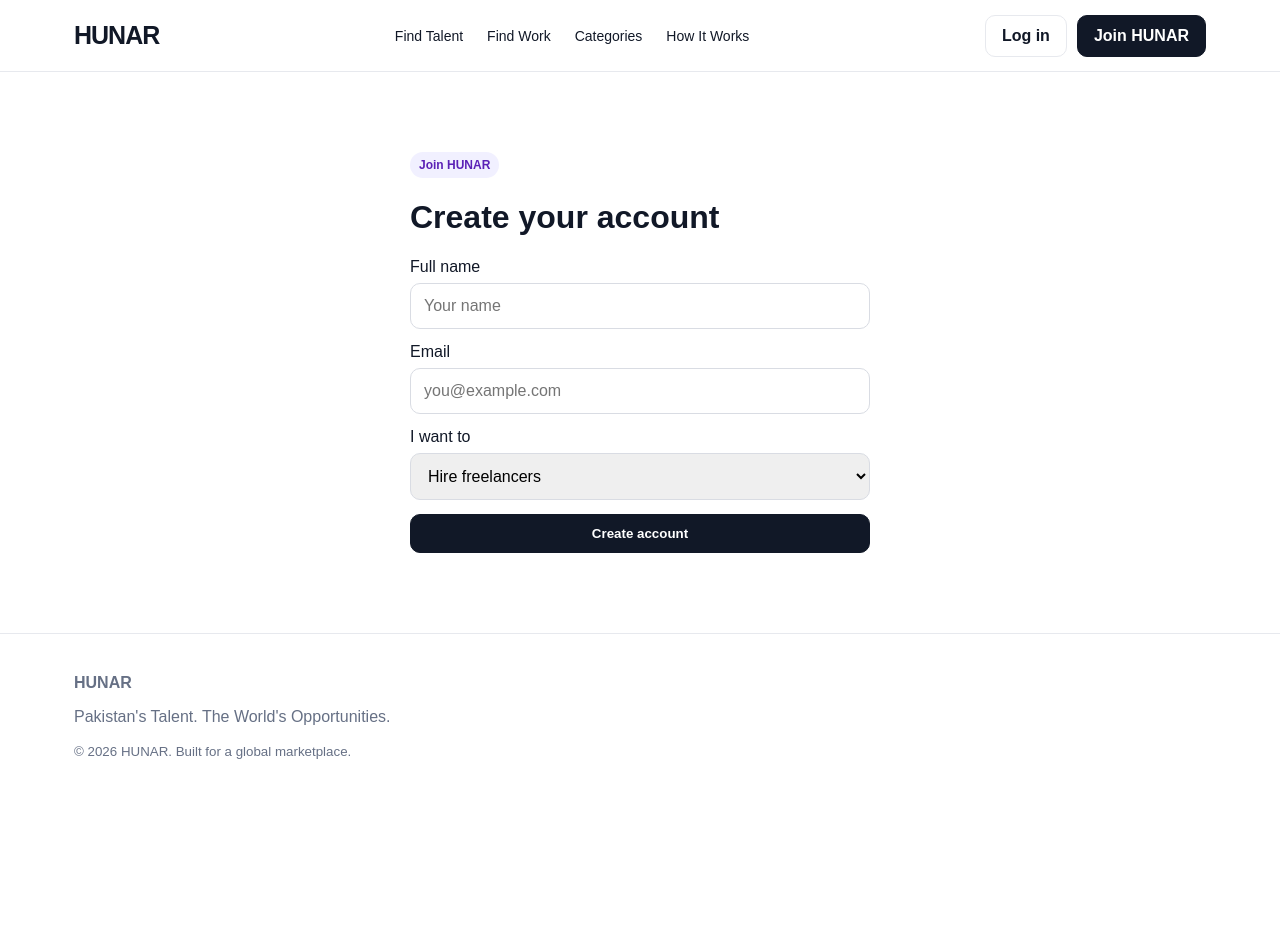
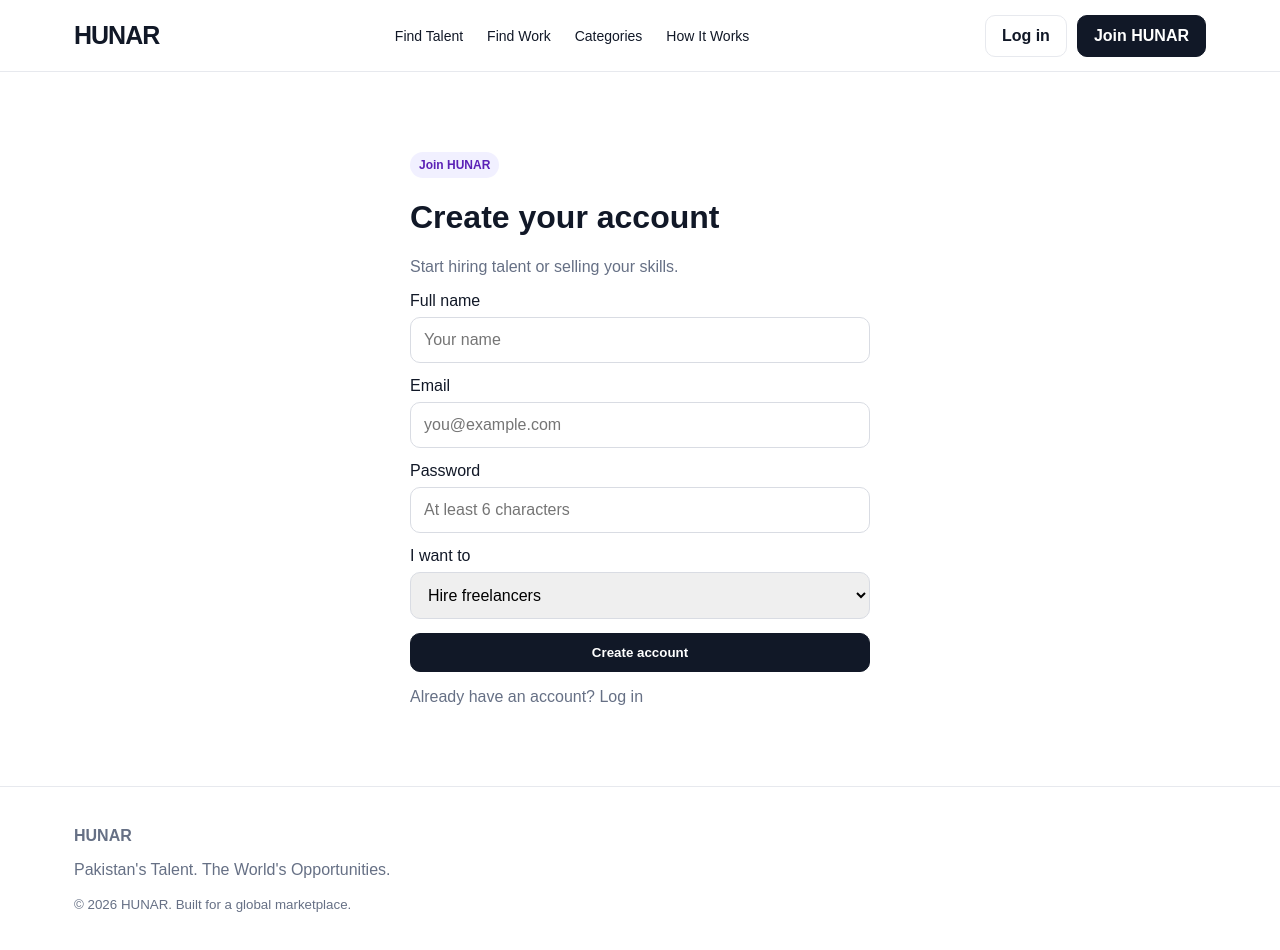
Before and after one commit to haroonkhan89041-netizen/hunar-marketplace, a Next.js app: page /signup in a window 1280 px wide. Shown: the top 950 px of the page. Before the commit the page ends 800 px from the top, so only its background shows below. Built offline with nearby package versions, Linux system fonts and the light colour scheme; no server answers.

Commit message:
Make signup functional with Supabase Auth

```diff
--- a/app/signup/page.tsx
+++ b/app/signup/page.tsx
@@ -1 +1,43 @@
-export default function Signup(){return <main className="auth"><span className="pill">Join HUNAR</span><h1>Create your account</h1><div className="field"><label>Full name</label><input placeholder="Your name"/></div><div className="field"><label>Email</label><input type="email" placeholder="you@example.com"/></div><div className="field"><label>I want to</label><select><option>Hire freelancers</option><option>Work as a freelancer</option></select></div><button className="btn primary" style={{width:'100%'}}>Create account</button></main>}
+'use client'
+
+import { FormEvent, useState } from 'react'
+import { useRouter } from 'next/navigation'
+import Link from 'next/link'
+import { supabase } from '../../lib/supabase'
+
+export default function Signup() {
+  const router = useRouter()
+  const [name, setName] = useState('')
+  const [email, setEmail] = useState('')
+  const [password, setPassword] = useState('')
+  const [role, setRole] = useState<'client' | 'freelancer'>('client')
+  const [error, setError] = useState('')
+  const [message, setMessage] = useState('')
+  const [loading, setLoading] = useState(false)
+
+  async function handleSubmit(e: FormEvent) {
+    e.preventDefault()
+    setError('')
+    setMessage('')
+    if (password.length < 6) return setError('Password must be at least 6 characters.')
+    setLoading(true)
+    const { data, error } = await supabase.auth.signUp({
+      email,
+      password,
+      options: { data: { full_name: name, role } },
+    })
+    setLoading(false)
+    if (error) return setError(error.message)
+    if (data.session) router.push('/')
+    else setMessage('Account created. Please check your email to confirm your account, then log in.')
+  }
+
+  return <main className="auth"><span className="pill">Join HUNAR</span><h1>Create your account</h1><p className="muted">Start hiring talent or selling your skills.</p><form onSubmit={handleSubmit}>
+    <div className="field"><label>Full name</label><input value={name} onChange={e=>setName(e.target.value)} placeholder="Your name" required /></div>
+    <div className="field"><label>Email</label><input value={email} onChange={e=>setEmail(e.target.value)} type="email" placeholder="you@example.com" required /></div>
+    <div className="field"><label>Password</label><input value={password} onChange={e=>setPassword(e.target.value)} type="password" placeholder="At least 6 characters" minLength={6} required /></div>
+    <div className="field"><label>I want to</label><select value={role} onChange={e=>setRole(e.target.value as 'client'|'freelancer')}><option value="client">Hire freelancers</option><option value="freelancer">Work as a freelancer</option></select></div>
+    {error && <p style={{color:'crimson'}}>{error}</p>}{message && <p>{message}</p>}
+    <button className="btn primary" style={{width:'100%'}} disabled={loading}>{loading ? 'Creating account…' : 'Create account'}</button>
+  </form><p className="muted" style={{marginTop:16}}>Already have an account? <Link href="/login">Log in</Link></p></main>
+}
```
